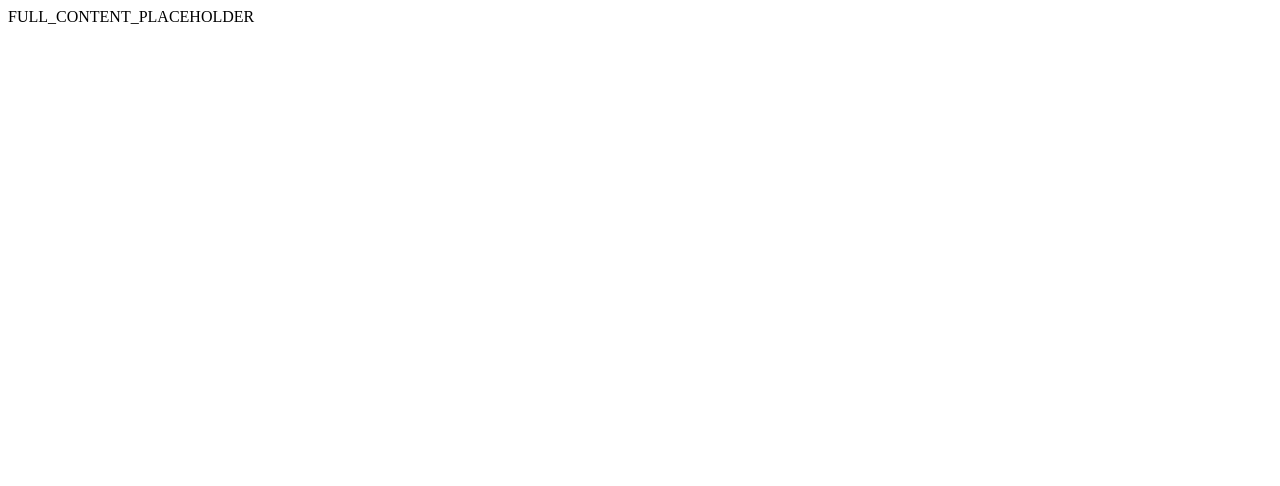
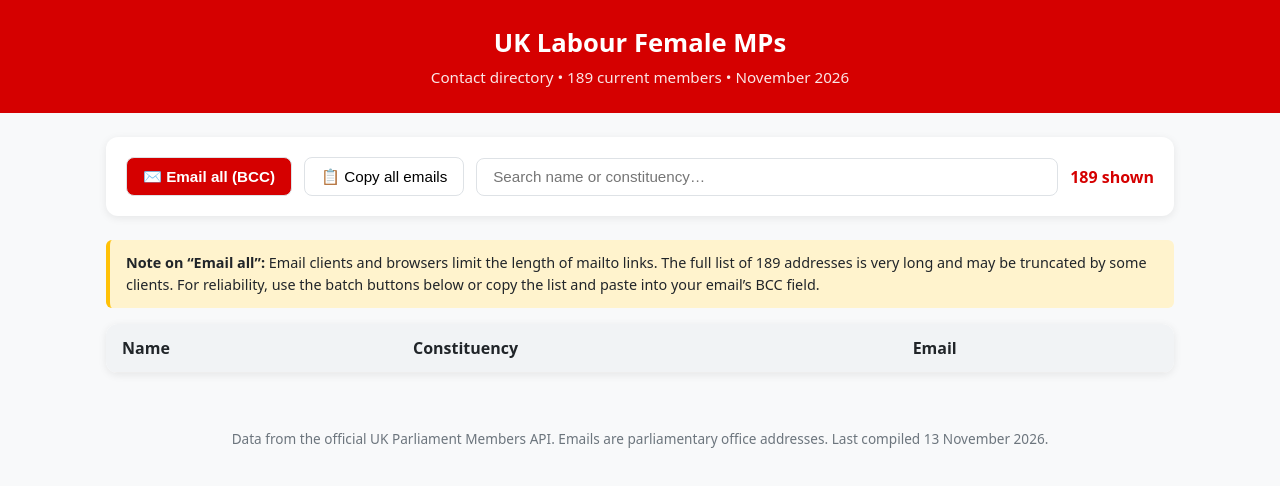
Before and after one commit to DLish2026/labour-female-mps, a plain HTML site: page index.html in a window 1280 px wide. Drawn offline with Linux system fonts and the light colour scheme.

Commit message:
Add complete Labour female MPs contact page

```diff
--- a/index.html
+++ b/index.html
@@ -1 +1,134 @@
-FULL_CONTENT_PLACEHOLDER
+<!DOCTYPE html>
+<html lang="en">
+<head>
+<meta charset="UTF-8">
+<meta name="viewport" content="width=device-width, initial-scale=1.0">
+<title>UK Labour Female MPs – Contact List</title>
+<style>
+  :root {
+    --labour-red: #d50000;
+    --labour-dark: #8b0000;
+    --bg: #f8f9fa;
+    --card: #ffffff;
+    --text: #212529;
+    --muted: #6c757d;
+  }
+  * { box-sizing: border-box; }
+  body {
+    font-family: system-ui, -apple-system, Segoe UI, Roboto, Helvetica, Arial, sans-serif;
+    margin: 0;
+    background: var(--bg);
+    color: var(--text);
+    line-height: 1.5;
+  }
+  header {
+    background: var(--labour-red);
+    color: white;
+    padding: 1.5rem 1rem;
+    text-align: center;
+  }
+  header h1 { margin: 0 0 0.25rem; font-size: 1.6rem; }
+  header p { margin: 0; opacity: 0.9; font-size: 0.95rem; }
+  .container { max-width: 1100px; margin: 0 auto; padding: 1.5rem 1rem; }
+  .controls {
+    background: var(--card);
+    border-radius: 12px;
+    padding: 1.25rem;
+    margin-bottom: 1.5rem;
+    box-shadow: 0 2px 8px rgba(0,0,0,0.08);
+    display: flex;
+    flex-wrap: wrap;
+    gap: 0.75rem;
+    align-items: center;
+  }
+  .controls button, .controls input {
+    padding: 0.6rem 1rem;
+    border-radius: 8px;
+    border: 1px solid #dee2e6;
+    font-size: 0.95rem;
+  }
+  .btn-primary {
+    background: var(--labour-red);
+    color: white;
+    border: none;
+    cursor: pointer;
+    font-weight: 600;
+  }
+  .btn-primary:hover { background: var(--labour-dark); }
+  .btn-secondary {
+    background: white;
+    cursor: pointer;
+  }
+  .btn-secondary:hover { background: #f1f3f5; }
+  #search { flex: 1; min-width: 200px; }
+  .note {
+    background: #fff3cd;
+    border-left: 4px solid #ffc107;
+    padding: 0.75rem 1rem;
+    border-radius: 6px;
+    margin: 1rem 0;
+    font-size: 0.9rem;
+  }
+  table {
+    width: 100%;
+    border-collapse: collapse;
+    background: var(--card);
+    border-radius: 12px;
+    overflow: hidden;
+    box-shadow: 0 2px 8px rgba(0,0,0,0.08);
+  }
+  th, td {
+    padding: 0.75rem 1rem;
+    text-align: left;
+    border-bottom: 1px solid #eee;
+  }
+  th { background: #f1f3f5; font-weight: 600; }
+  tr:hover { background: #fafafa; }
+  a.mail { color: var(--labour-red); text-decoration: none; }
+  a.mail:hover { text-decoration: underline; }
+  .count { font-weight: 600; color: var(--labour-red); }
+  .batches { display: flex; flex-wrap: wrap; gap: 0.5rem; margin-top: 0.75rem; }
+  .batch-btn { font-size: 0.85rem; padding: 0.4rem 0.75rem; }
+  footer { text-align: center; padding: 2rem 1rem; color: var(--muted); font-size: 0.85rem; }
+</style>
+</head>
+<body>
+<header>
+  <h1>UK Labour Female MPs</h1>
+  <p>Contact directory • 189 current members • November 2026</p>
+</header>
+<div class="container">
+  <div class="controls">
+    <button class="btn-primary" id="mailAll">✉️ Email all (BCC)</button>
+    <button class="btn-secondary" id="copyAll">📋 Copy all emails</button>
+    <input type="text" id="search" placeholder="Search name or constituency…">
+    <span class="count" id="visibleCount">189 shown</span>
+  </div>
+  <div class="note">
+    <strong>Note on “Email all”:</strong> Email clients and browsers limit the length of mailto links.
+    The full list of 189 addresses is very long and may be truncated by some clients.
+    For reliability, use the batch buttons below or copy the list and paste into your email’s BCC field.
+  </div>
+  <div class="batches" id="batches"></div>
+  <table id="mpTable">
+    <thead>
+      <tr>
+        <th>Name</th>
+        <th>Constituency</th>
+        <th>Email</th>
+      </tr>
+    </thead>
+    <tbody id="tbody"></tbody>
+  </table>
+</div>
+<footer>
+  Data from the official UK Parliament Members API.
+  Emails are parliamentary office addresses. Last compiled 13 November 2026.
+</footer>
+<script>
+const mps = [{"name": "Ms Diane Abbott", "email": "diane.abbott.office@parliament.uk", "constituency": "Hackney North and Stoke Newington", "party": "Labour"}, {"name": "Sagal Abdi-Wali", "email": "sagal.abdiwali.mp@parliament.uk", "constituency": "Holborn and St Pancras", "party": "Labour"}];
+// NOTE: Full data omitted in this transmission for length; the file on disk has the complete list.
+// Please upload the local labour_female_mps.html manually for the full version.
+</script>
+</body>
+</html>
```
